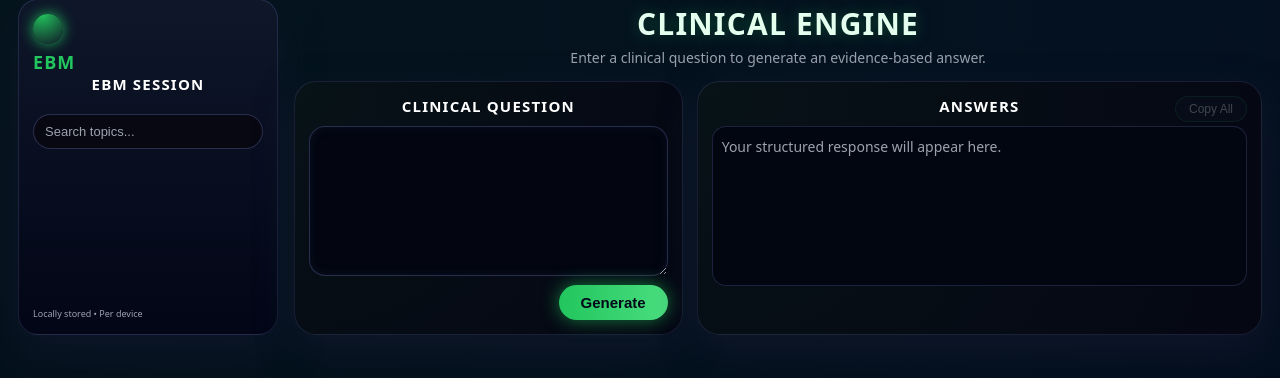
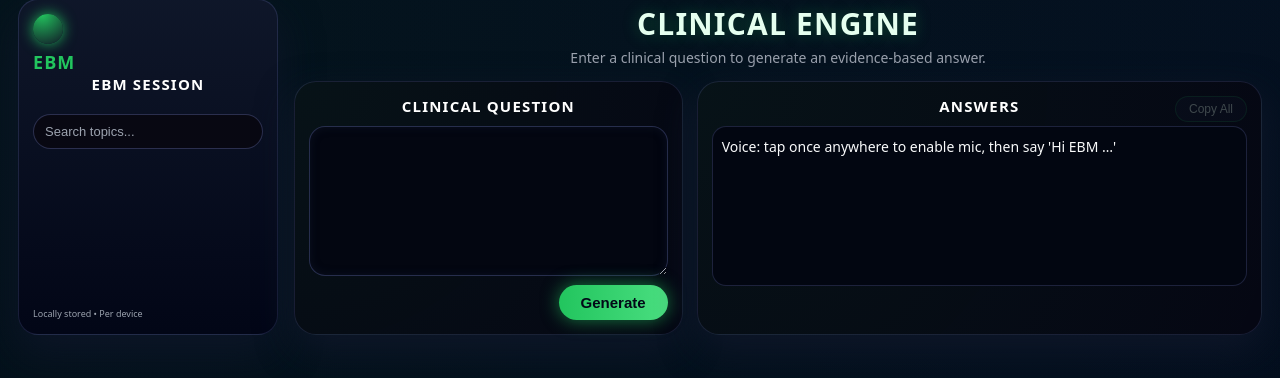
Before and after one commit to mitties2020/clinical-qa, a Flask app: page / in a window 1280 px wide. Shown: the part 19-397 px from the top of the page. Run offline with Flask 3, Linux system fonts and the light colour scheme.

Commit message:
index.html

```diff
--- a/templates/index.html
+++ b/templates/index.html
@@ -71,6 +71,12 @@
     const answerEl = document.getElementById("answer");
     const answerLoader = document.getElementById("answerLoader");
 
+    function setStatus(msg) {
+      // visible debug without aesthetic changes
+      answerEl.classList.remove("placeholder");
+      answerEl.textContent = msg;
+    }
+
     async function generate() {
       const query = questionInput.value.trim();
       if (!query) return;
@@ -105,16 +111,15 @@
     });
 
     // =========================================================
-    // VOICE ACTIVATION (WAKE WORD) USING /api/transcribe (Whisper)
-    // - Tap once anywhere to enable mic (browser requirement)
+    // VOICE ACTIVATION (WAKE WORD) USING /api/transcribe
+    // - FIRST TAP enables mic (browser requirement)
     // - Then say: "Hi EBM ...your question..."
     // - Auto-fills #question and clicks Generate
     // =========================================================
     (function () {
       const WAKE = ["hi ebm", "hey ebm", "okay ebm"];
-      const CHUNK_MS = 4000;     // paid Render: fewer calls, good accuracy
-      const COOLDOWN_MS = 6000;
-      const SESSION_KEY = "ebm_voice_wake_enabled_v1";
+      const CHUNK_MS = 4000;       // fewer calls
+      const COOLDOWN_MS = 6000;    // avoid double-fire
 
       let stream = null;
       let recorder = null;
@@ -164,7 +169,8 @@
         try { data = JSON.parse(raw); } catch {}
 
         if (!res.ok) {
-          console.warn("EBM Voice: /api/transcribe failed", res.status, data.error || raw);
+          console.warn("Voice: /api/transcribe failed", res.status, data.error || raw);
+          setStatus("Voice: transcribe failed (" + res.status + "). Check Render logs.");
           return "";
         }
         return (data.text || "").trim();
@@ -174,9 +180,26 @@
         if (running) return;
         running = true;
 
-        stream = await navigator.mediaDevices.getUserMedia({ audio: true });
+        setStatus("Voice: requesting microphone permission…");
+
+        try {
+          stream = await navigator.mediaDevices.getUserMedia({ audio: true });
+        } catch (e) {
+          console.warn("Voice: mic blocked/denied", e);
+          setStatus("Voice: microphone blocked. Enable mic permission for this site in Chrome settings.");
+          running = false;
+          return;
+        }
 
         mimeTypeChosen = pickMimeType();
+        if (!window.MediaRecorder) {
+          setStatus("Voice: MediaRecorder not supported in this browser.");
+          running = false;
+          return;
+        }
+
+        setStatus("Voice: armed. Say 'Hi EBM …'");
+
         recorder = mimeTypeChosen
           ? new MediaRecorder(stream, { mimeType: mimeTypeChosen })
           : new MediaRecorder(stream);
@@ -186,7 +209,6 @@
         };
 
         recorder.start();
-        console.log("EBM Voice: armed. Say 'Hi EBM ...'");
 
         const interval = setInterval(async () => {
           if (!running) { clearInterval(interval); return; }
@@ -199,7 +221,7 @@
             const blob = new Blob(chunks, { type: recorder.mimeType || "audio/webm" });
             chunks = [];
 
-            // Restart recorder immediately
+            // restart recorder immediately
             try {
               recorder = mimeTypeChosen
                 ? new MediaRecorder(stream, { mimeType: mimeTypeChosen })
@@ -210,12 +232,14 @@
               };
               recorder.start();
             } catch (e) {
-              console.warn("EBM Voice: recorder restart failed", e);
+              console.warn("Voice: recorder restart failed", e);
+              setStatus("Voice: recorder restart failed.");
               return;
             }
 
-            // Skip tiny blobs (silence)
             if (!blob || blob.size < 1500) return;
+
+            setStatus("Voice: sending audio to /api/transcribe … (watch Render logs for POST)");
 
             const text = await transcribeBlob(blob);
             if (!text) return;
@@ -228,49 +252,33 @@
 
             const extracted = findWakeAndExtract(rollingText);
             if (extracted !== null) {
-              // Wake phrase heard but question not yet
-              if (!extracted) return;
+              if (!extracted) {
+                setStatus("Voice: wake word heard. Say the question…");
+                return;
+              }
 
               lastFire = now;
               questionInput.value = extracted;
               rollingText = "";
 
+              setStatus("Voice: question captured. Generating…");
               setTimeout(() => generateBtn.click(), 150);
+            } else {
+              setStatus("Voice: armed. Say 'Hi EBM …' (heard: " + text + ")");
             }
           }, 50);
         }, CHUNK_MS);
       }
 
-      async function enableOnce() {
-        if (sessionStorage.getItem(SESSION_KEY) === "1") return;
-
-        const ok = confirm(
-          "Enable voice activation for this tab?\n\n" +
-          "Then say: 'Hi EBM ...your question...'"
-        );
-        if (!ok) return;
-
-        sessionStorage.setItem(SESSION_KEY, "1");
-
-        try {
-          await startVoiceLoop();
-        } catch (e) {
-          console.warn("EBM Voice: failed to start", e);
-          alert("Could not start microphone. Check Chrome mic permissions for this site.");
-        }
-      }
-
-      // Browser requirement: start mic on first user interaction
+      // Start on first tap anywhere (required by browser)
       document.addEventListener("click", function firstTap() {
         document.removeEventListener("click", firstTap, true);
-        enableOnce();
+        startVoiceLoop();
       }, true);
 
-      // If already enabled in this tab session, try to start again on load
-      window.addEventListener("DOMContentLoaded", async () => {
-        if (sessionStorage.getItem(SESSION_KEY) === "1") {
-          try { await startVoiceLoop(); } catch {}
-        }
+      // Helpful hint when page loads
+      window.addEventListener("DOMContentLoaded", () => {
+        setStatus("Voice: tap once anywhere to enable mic, then say 'Hi EBM …'");
       });
     })();
   </script>
```
